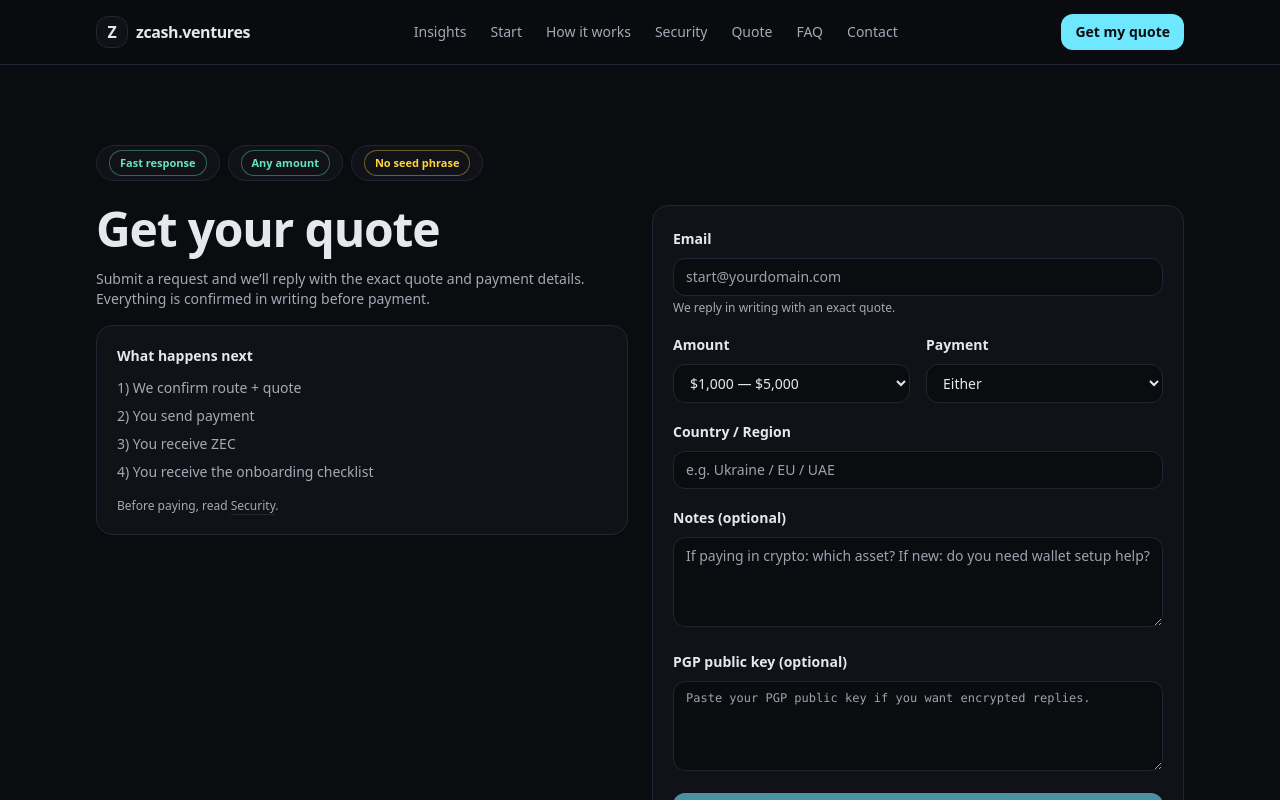
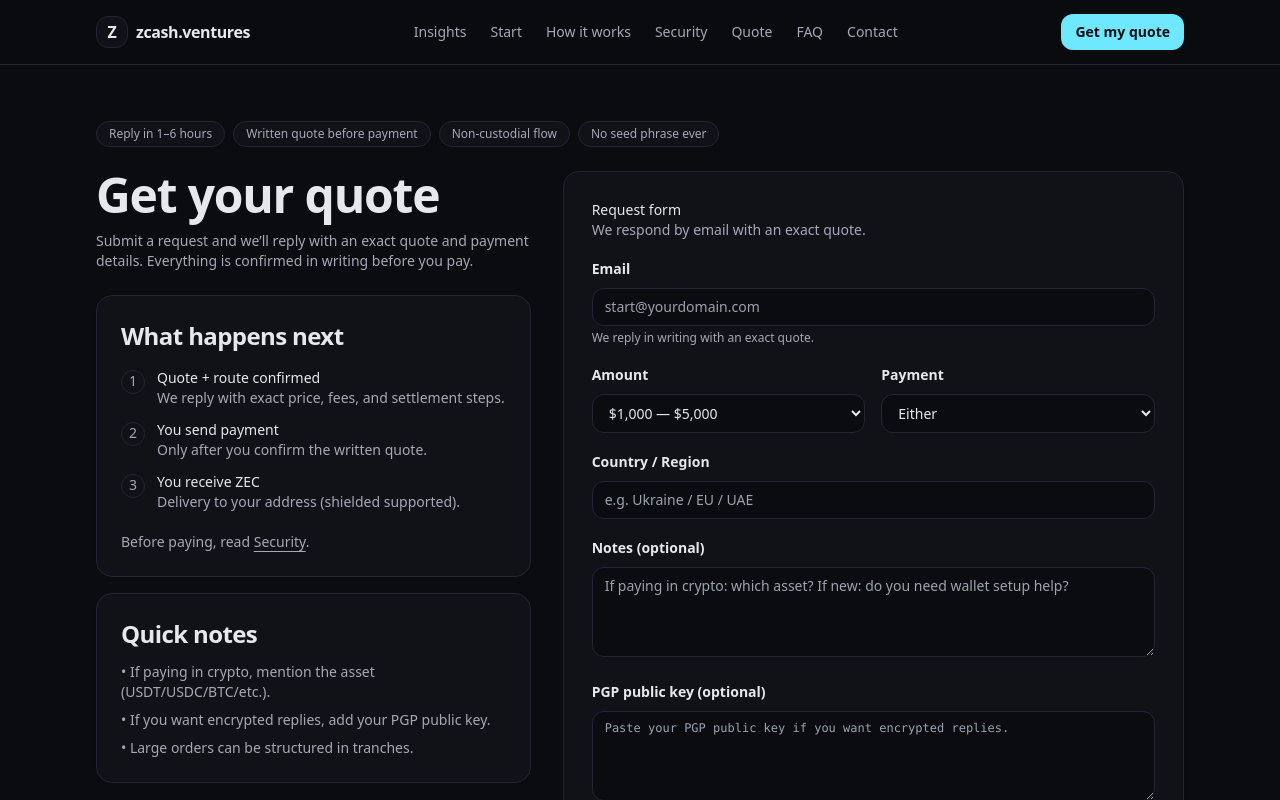
Before and after one commit to Gatsby01k/zcash-ventures, a Next.js app: page /start in a window 1280 px wide. Shown: the top 800 px of the page. Built offline with nearby package versions, Linux system fonts and the light colour scheme.

Commit message:
Update page.tsx

```diff
--- a/app/start/page.tsx
+++ b/app/start/page.tsx
@@ -1,41 +1,81 @@
-import { Container, Card, H1, Muted, Pill, Badge } from "@/components/ui";
+// app/start/page.tsx
+import Link from "next/link";
+import { Card, Container, H1, H2, Muted, Pill } from "@/components/ui";
 import { StartForm } from "@/components/start-form";
-import Link from "next/link";
 
-export const metadata = { title: "Start — zcash.ventures" };
+const CHIPS = [
+  "Reply in 1–6 hours",
+  "Written quote before payment",
+  "Non-custodial flow",
+  "No seed phrase ever",
+];
 
-export default function Page() {
+const NEXT = [
+  { t: "Quote + route confirmed", d: "We reply with exact price, fees, and settlement steps." },
+  { t: "You send payment", d: "Only after you confirm the written quote." },
+  { t: "You receive ZEC", d: "Delivery to your address (shielded supported)." },
+];
+
+export default function StartPage() {
   return (
-    <Container>
-      <div className="py-14 sm:py-20">
-        <div className="flex flex-wrap items-center gap-2">
-          <Pill><Badge tone="good">Fast response</Badge></Pill>
-          <Pill><Badge tone="good">Any amount</Badge></Pill>
-          <Pill><Badge tone="warn">No seed phrase</Badge></Pill>
+    <Container className="py-10 md:py-14">
+      <div className="mb-6 flex flex-wrap gap-2">
+        {CHIPS.map((x) => (
+          <Pill key={x}>{x}</Pill>
+        ))}
       </div>
 
-        <div className="mt-6 grid gap-6 lg:grid-cols-2 lg:items-start">
-          <div className="space-y-4">
+      <div className="grid grid-cols-1 gap-8 md:grid-cols-12">
+        {/* Left */}
+        <div className="md:col-span-5">
           <H1>Get your quote</H1>
-            <Muted>
-              Submit a request and we’ll reply with the exact quote and payment details. Everything is confirmed in writing before payment.
+          <Muted className="mt-3">
+            Submit a request and we’ll reply with an exact quote and payment details.
+            Everything is confirmed in writing before you pay.
           </Muted>
 
-            <Card>
-              <div className="text-sm font-semibold">What happens next</div>
-              <ol className="mt-3 space-y-2 text-sm text-muted">
-                <li>1) We confirm route + quote</li>
-                <li>2) You send payment</li>
-                <li>3) You receive ZEC</li>
-                <li>4) You receive the onboarding checklist</li>
-              </ol>
-              <div className="mt-4 text-xs text-muted">
-                Before paying, read <Link className="underline decoration-line underline-offset-4 hover:decoration-accent" href="/security">Security</Link>.
+          <Card className="mt-6 p-6">
+            <H2 className="text-base">What happens next</H2>
+            <div className="mt-4 space-y-3">
+              {NEXT.map((s, i) => (
+                <div key={s.t} className="flex gap-3">
+                  <div className="mt-0.5 h-6 w-6 rounded-full border border-line text-center text-sm text-muted">
+                    {i + 1}
                   </div>
+                  <div>
+                    <div className="text-sm font-medium">{s.t}</div>
+                    <div className="text-sm text-muted">{s.d}</div>
+                  </div>
+                </div>
+              ))}
+            </div>
+
+            <div className="mt-5 text-sm text-muted">
+              Before paying, read{" "}
+              <Link className="underline underline-offset-4" href="/security">
+                Security
+              </Link>
+              .
+            </div>
+          </Card>
+
+          <Card className="mt-4 p-6">
+            <H2 className="text-base">Quick notes</H2>
+            <ul className="mt-3 space-y-2 text-sm text-muted">
+              <li>• If paying in crypto, mention the asset (USDT/USDC/BTC/etc.).</li>
+              <li>• If you want encrypted replies, add your PGP public key.</li>
+              <li>• Large orders can be structured in tranches.</li>
+            </ul>
           </Card>
         </div>
 
-          <Card>
+        {/* Right */}
+        <div className="md:col-span-7">
+          <Card className="p-6 md:p-7">
+            <div className="mb-4">
+              <div className="text-sm font-medium">Request form</div>
+              <div className="text-sm text-muted">We respond by email with an exact quote.</div>
+            </div>
             <StartForm />
           </Card>
         </div>
```
Lines whose indentation alone changed are shown as unchanged.
